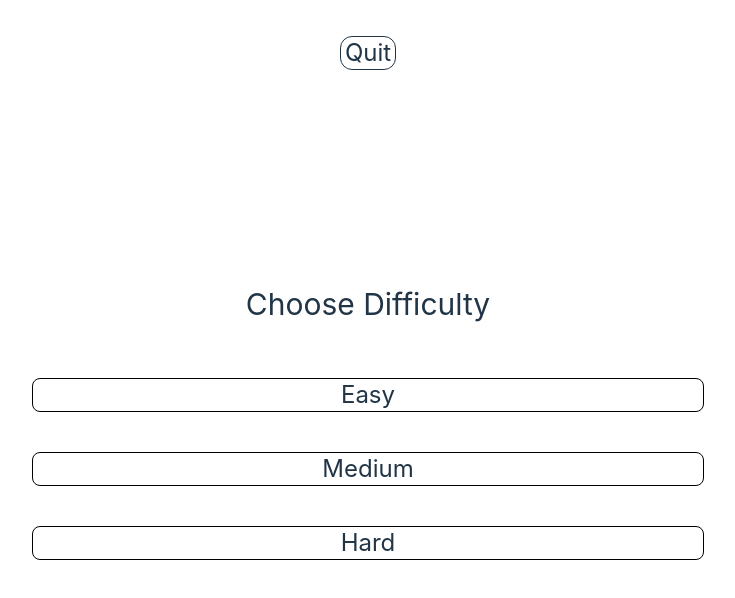
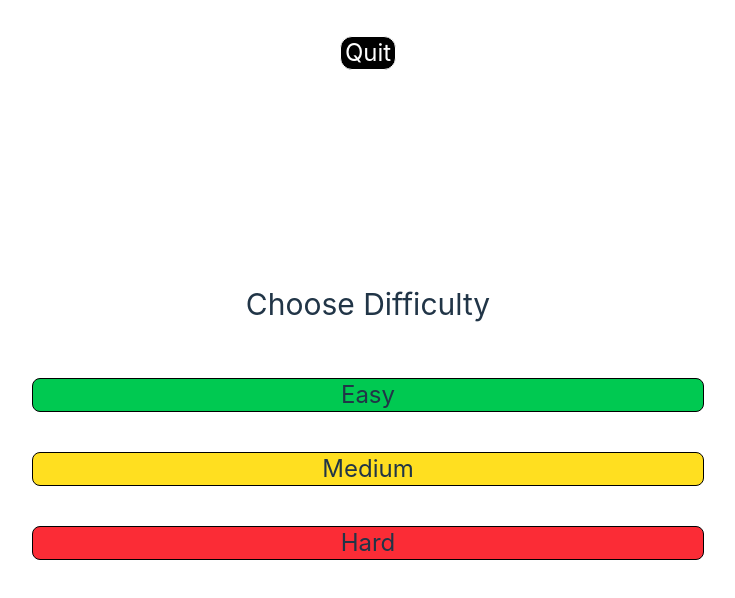
Before and after one commit to Owale128/MemoryGame, a React (Vite) app: page /difficulty in a window 1280 px wide. Shown: the top 598 px of the page, without its empty margins (272-1007 px from the left). Built offline with nearby package versions, Linux system fonts and the light colour scheme; no server answers.

Commit message:
Added state to check if the game started

```diff
--- a/src/components/DisplayDifficulty.tsx
+++ b/src/components/DisplayDifficulty.tsx
@@ -7,19 +7,19 @@ const DisplayDifficulty = ({handleDifficulty}: IDisplayDifficulty) => {
   return (
     <div>
       <button
-      className="block border border-black rounded-lg text-2xl w-2xl cursor-pointer hover:bg-gray-200"
+      className="block border border-black rounded-lg text-2xl w-2xl bg-green-500 cursor-pointer hover:bg-green-600"
       onClick={() => handleDifficulty('Easy')}
       >
         Easy
     </button>
       <button
-      className="block border border-black rounded-lg text-2xl w-2xl my-10 cursor-pointer  hover:bg-gray-200"
+      className="block border border-black rounded-lg text-2xl w-2xl bg-yellow-300 my-10 cursor-pointer  hover:bg-yellow-500"
       onClick={() => handleDifficulty('Medium')}
       >
         Medium
     </button>
       <button
-      className="block border border-black rounded-lg text-2xl w-2xl cursor-pointer  hover:bg-gray-200"
+      className="block border border-black rounded-lg text-2xl w-2xl bg-red-500 cursor-pointer  hover:bg-red-600"
       onClick={() => handleDifficulty('Hard')}
       >
         Hard
--- a/src/components/DisplayModal.tsx
+++ b/src/components/DisplayModal.tsx
@@ -9,9 +9,8 @@ interface IDisplayModal {
 
 const DisplayModal = ({retryGame, changeDifficulty, storedUsername}: IDisplayModal) => {
   return (
-    <>
     <motion.div
-        className="modal-overlay"
+        className="modal-overlay mt-14"
         initial={{ opacity: 0 }}
         animate={{ opacity: 1 }}
         exit={{ opacity: 0 }}
@@ -25,16 +24,16 @@ const DisplayModal = ({retryGame, changeDifficulty, storedUsername}: IDisplayMod
         transition={{ duration: 0.5 }}
     >
         <h2 className="text-3xl mb-4">Congratulations {storedUsername}</h2>
-        <p className="text-2xl mb-4">You finished the game!</p>
+        <p className="text-2xl mb-40">You finished the game!</p>
 
         <button
-        className="border rounded-xl px-1 text-2xl cursor-pointer"
+        className="border rounded-xl px-1 text-2xl bg-green-500 cursor-pointer"
         onClick={retryGame}
         >
             Retry
         </button>
         <button
-        className="border rounded-xl px-1 text-2xl cursor-pointer mx-10"
+        className="border rounded-xl px-1 text-2xl mx-10 bg-amber-300 cursor-pointer"
         onClick={changeDifficulty}
         >
         Change difficulty
@@ -44,7 +43,6 @@ const DisplayModal = ({retryGame, changeDifficulty, storedUsername}: IDisplayMod
     </motion.div>
     </motion.div>
 
-    </>
   )
 }
 
--- a/src/components/QuitBtn.tsx
+++ b/src/components/QuitBtn.tsx
@@ -13,7 +13,7 @@ const quit = () => {
   return (
     <button
     onClick={quit}
-    className="border rounded-xl px-1 text-2xl cursor-pointer"
+    className="border rounded-xl px-1 text-2xl text-white bg-black cursor-pointer"
     >
       Quit
     </button>
--- a/src/pages/GamePage.tsx
+++ b/src/pages/GamePage.tsx
@@ -19,6 +19,7 @@ const GamePage = () => {
         memory: []
     })
     const [showModal, setShowModal] = useState(false)
+    const [gameStarted, setGameStarted] = useState(false)
     const difficulty = sessionStorage.getItem('difficulty') || 'Medium'
     const storedUsername = sessionStorage.getItem('username') || 'Unknown'
     const offset = 600
@@ -31,6 +32,7 @@ const GamePage = () => {
                 const memoryCards = await getCards(limit, offset)
                 const duplicatedCards = shuffle(duplicateCards(memoryCards))
                 dispatch({type: ActionType.setMemory, payload: duplicatedCards})
+                setGameStarted(true)
             } catch (error) {
                 console.error('Error fetching data:', error)
             } finally {
@@ -55,12 +57,17 @@ const GamePage = () => {
         }
 
         handleCardClick(cardId, state, dispatch, state.memory, )
+    }
+        const finishedGame = state.matchedCards.length === state.memory.length
 
-        if(state.matchedCards.length === state.memory.length) {
-            setShowModal(true)
-            sendScoreToBackend(storedUsername, state.attempts, difficulty,)
-        }
-    }
+        useEffect(() => {
+            if(gameStarted && finishedGame) {
+                setTimeout(() => {
+                    setShowModal(true)
+                    sendScoreToBackend(storedUsername, state.attempts, difficulty,)
+                }, 1600);
+            }
+        }, [gameStarted, finishedGame])
 
     const retryGame = () => {
         setShowModal(false)
```
